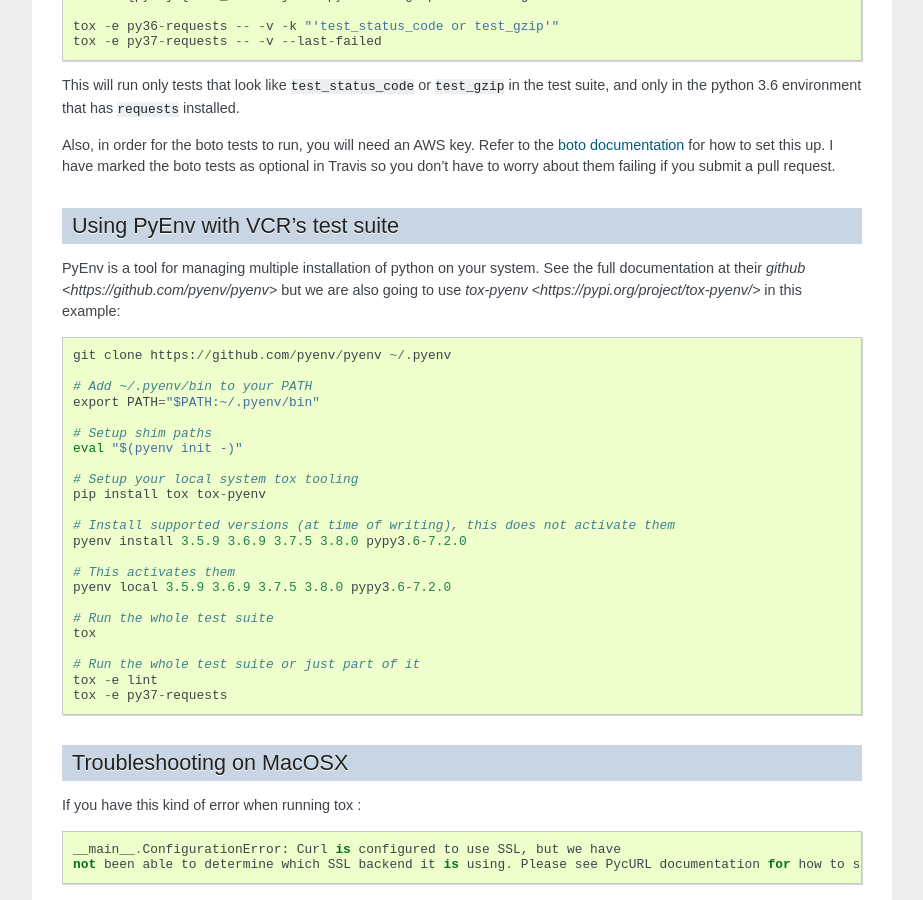
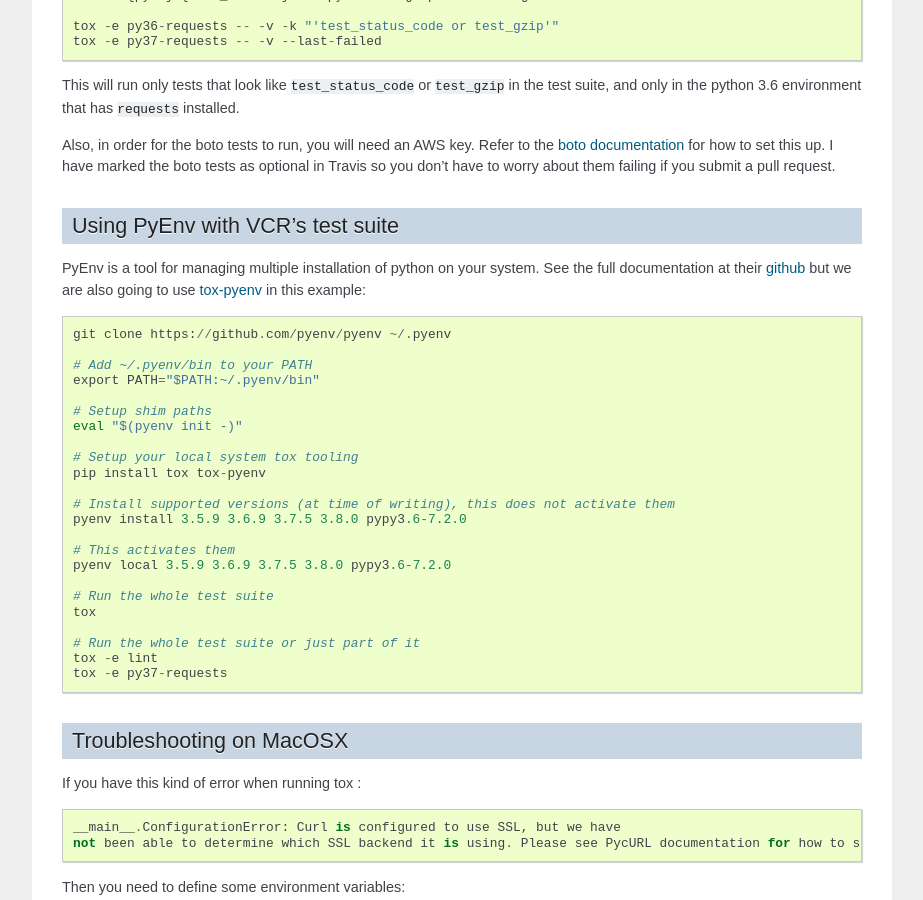
Before and after one commit to kevin1024/vcrpy, a Sphinx documentation site: the page built from docs/contributing.rst, in a window 1280 px wide and 900 px high, scrolled down 1782 px. Shown: the whole window, without its empty margins (198-1121 px from the left). Built offline with Sphinx 7.4.7, drawn with Linux system fonts in a browser that asks for light colours.

Commit message:
Yet another documentation fix for links and title hierarchy

```diff
--- a/docs/contributing.rst
+++ b/docs/contributing.rst
@@ -110,8 +110,8 @@
 ---------------------------------
 
 PyEnv is a tool for managing multiple installation of python on your system.
-See the full documentation at their `github <https://github.com/pyenv/pyenv>`
-but we are also going to use `tox-pyenv <https://pypi.org/project/tox-pyenv/>`
+See the full documentation at their `github <https://github.com/pyenv/pyenv>`_
+but we are also going to use `tox-pyenv <https://pypi.org/project/tox-pyenv/>`_
 in this example::
 
     git clone https://github.com/pyenv/pyenv ~/.pyenv
```
